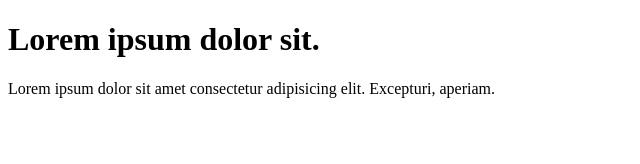
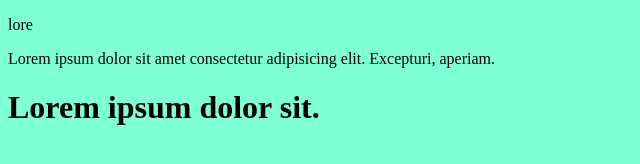
Before and after one commit to Jn-mic/class1, a plain HTML site: page index.html in a window 1280 px wide. Shown: the whole page, without its empty margins (0-640 px from the left). Drawn offline with Linux system fonts and the light colour scheme.

Commit message:
adding styles and p, h1

```diff
--- a/index.html
+++ b/index.html
@@ -8,7 +8,8 @@
     <title>coders</title>
 </head>
 <body>
+    <p>lore</p>
+    <p>Lorem ipsum dolor sit amet consectetur adipisicing elit. Excepturi, aperiam.</p>
     <h1>Lorem ipsum dolor sit.</h1>
-    <p>Lorem ipsum dolor sit amet consectetur adipisicing elit. Excepturi, aperiam.</p>
 </body>
 </html>
--- a/styles.css
+++ b/styles.css
@@ -0,0 +1,3 @@
+body{
+    background-color: aquamarine;
+}
```
